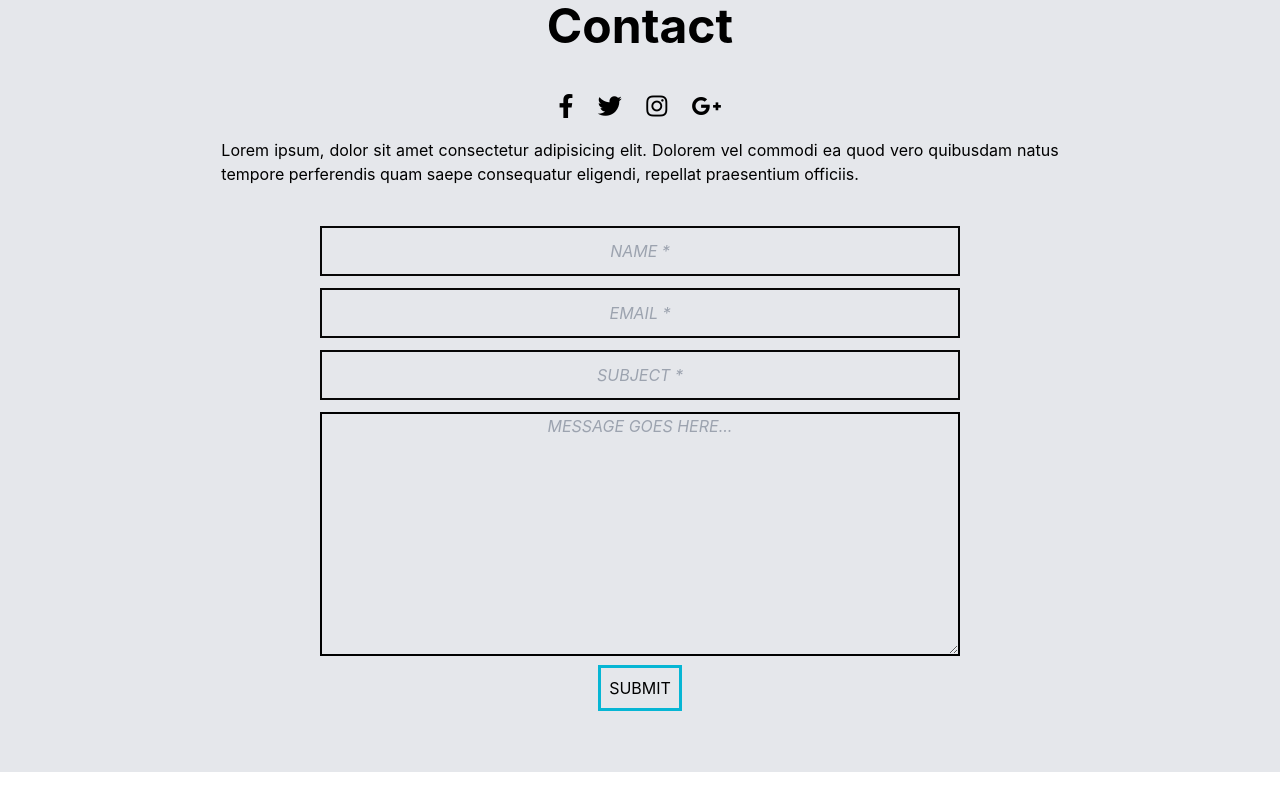
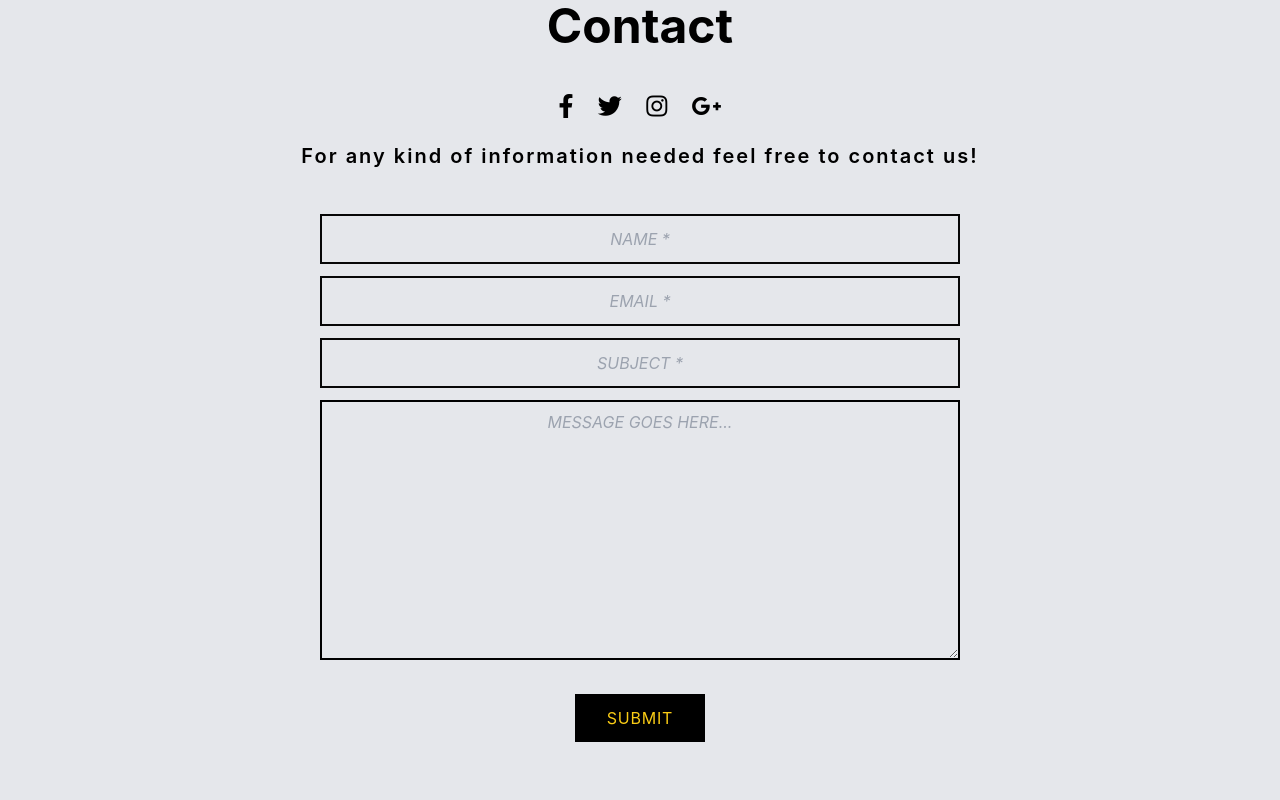
Before and after one commit to Pranta07/lady-client, a React (Create React App) app: page /contact in a window 1280 px wide. Shown: the part 360-1160 px from the top of the page. Built offline with nearby package versions, Linux system fonts and the light colour scheme; no server answers; what tw-elements would draw is missing.

Commit message:
styles updated

```diff
--- a/src/Components/Contact/Contact.css
+++ b/src/Components/Contact/Contact.css
@@ -5,13 +5,7 @@
     border: 2px solid rgb(7, 7, 7);
 }
 
-.contact input:focus{
-  border: 6px double rgb(243, 240, 89);
+.contact textarea {
+    background-color: transparent;
+    border: 2px solid black;
 }
-.contact textarea{
-    background-color: transparent;
-    border:2px solid black;
-}
-.contact textarea:focus{
-    border: 6px double rgb(243, 240, 89);
-}
--- a/src/Components/Contact/Contact.js
+++ b/src/Components/Contact/Contact.js
@@ -1,34 +1,67 @@
-import React from 'react';
-import "./Contact.css"
+import React from "react";
+import "./Contact.css";
 
 const Contact = () => {
     return (
-        <div className=' pb-16 '>
-              <p className="uppercase py-4 tracking-widest text-left m-8 cursor-pointer">
+        <div className="pb-16">
+            <p className="uppercase py-4 tracking-widest text-left m-8 cursor-pointer">
                 Home /{" "}
                 <span className=" bg-black text-yellow-400 p-2">Contact</span>
             </p>
-            <div className='flex flex-col lg:w-4/6 mx-auto md:w-4/6'>
-                <h1 className='font-bold text-5xl'>Contact</h1>
+            <div className="flex flex-col lg:w-4/6 mx-auto md:w-4/6">
+                <h1 className="font-bold text-5xl">Contact</h1>
                 <div className="mt-8 font">
                     <i className="fab fa-facebook-f"></i>
                     <i className="fab fa-twitter "></i>
                     <i className="fab fa-instagram "></i>
                     <i className="fab fa-google-plus-g "></i>
                 </div>
-                <p className='text-justify p-2'>Lorem ipsum, dolor sit amet consectetur adipisicing elit. Dolorem vel commodi ea quod vero quibusdam natus tempore perferendis quam saepe consequatur eligendi, repellat praesentium officiis.</p>
-                <div className='flex flex-col contact'>
-                    <input className='mb-3 w-3/4 mx-auto mt-8 border-black placeholder:italic placeholder:text-center focus:outline-none focus:ring focus:border-blue-500' type="text" name="" id="" placeholder='NAME *' />
+                <p className="text-xl tracking-widest font-semibold p-3">
+                    For any kind of information needed feel free to contact us!
+                </p>
+                <div className="contact">
+                    <input
+                        className="px-2 mb-3 w-3/4 mx-auto mt-8 border-black placeholder:italic placeholder:text-center focus:outline-gray-500"
+                        type="text"
+                        name=""
+                        id=""
+                        placeholder="NAME *"
+                    />
 
-                    <input className='mb-3 w-3/4 mx-auto border-black placeholder:italic placeholder:text-center focus:outline-none focus:ring focus:border-blue-500' type="text" name="" placeholder='EMAIL *' id="" />
+                    <input
+                        className="px-2 mb-3 w-3/4 mx-auto border-black placeholder:italic placeholder:text-center focus:outline-gray-500"
+                        type="text"
+                        name=""
+                        placeholder="EMAIL *"
+                        id=""
+                    />
 
-                    <input className='w-3/4 mx-auto border-black placeholder:italic placeholder:text-center mb-3 focus:outline-none focus:ring focus:border-blue-500' type="text" name="" placeholder='SUBJECT *' id="" />
+                    <input
+                        className="px-2 w-3/4 mx-auto border-black placeholder:italic placeholder:text-center mb-3 focus:outline-gray-500"
+                        type="text"
+                        name=""
+                        placeholder="SUBJECT *"
+                        id=""
+                    />
 
-                    <textarea className='w-3/4 mx-auto border-black placeholder:italic placeholder:text-center mb-3 focus:outline-none focus:ring focus:border-blue-500' name="" id="" cols="30" rows="10" placeholder='MESSAGE GOES HERE...'></textarea>
+                    <textarea
+                        className="p-2 w-3/4 mx-auto border-black placeholder:italic placeholder:text-center mb-3 focus:outline-gray-500"
+                        name=""
+                        id=""
+                        cols="30"
+                        rows="10"
+                        placeholder="MESSAGE GOES HERE..."
+                    />
 
-                    <button class=" w-3/7 mx-auto outline outline-offset-0 hover:font-bold outline-cyan-500 hover:bg-violet-400 active:bg-violet-600 p-2" type='submit'>SUBMIT</button>
+                    <div>
+                        <button
+                            type="submit"
+                            className="uppercase bg-black text-yellow-400 tracking-wider px-8 py-3 my-4 mx-auto hover:bg-gray-900 cursor-pointer"
+                        >
+                            Submit
+                        </button>
+                    </div>
                 </div>
-
             </div>
         </div>
     );
```
